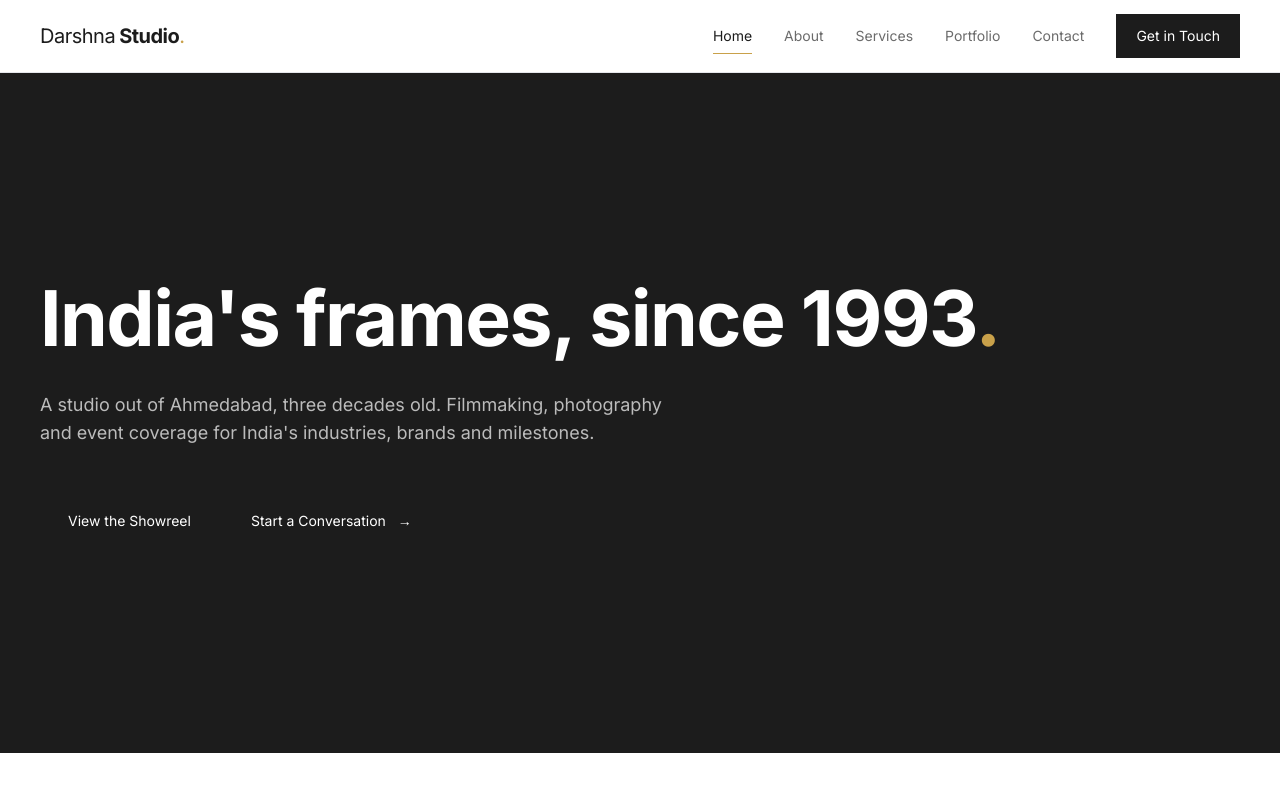
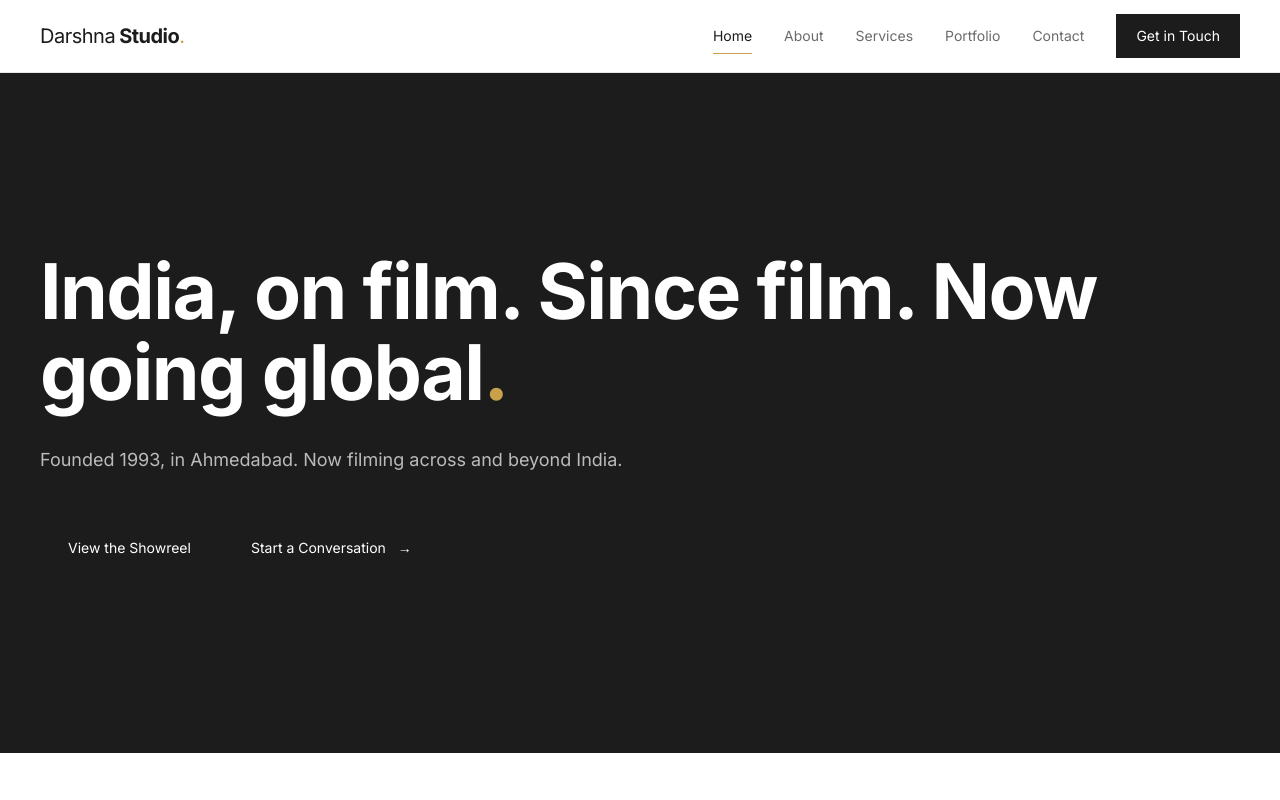
Before and after one commit to definingcode/darshna-studio-website, a React (Vite) app: page / in a window 1280 px wide. Shown: the top 800 px of the page. Built offline with nearby package versions, Linux system fonts and the light colour scheme.

Commit message:
content(hero): final headline and body

```diff
--- a/src/components/home/Hero.jsx
+++ b/src/components/home/Hero.jsx
@@ -23,13 +23,11 @@ export default function Hero() {
 
       <Container className="relative z-10 min-h-[85vh] flex flex-col justify-center py-32 lg:py-40">
         <h1 className="text-[clamp(48px,6vw,96px)] font-bold tracking-[-0.02em] leading-[1.05] text-white">
-          India's frames, since 1993<span className="text-gold">.</span>
+          India, on film. Since film. Now going global<span className="text-gold">.</span>
         </h1>
 
         <p className="mt-8 max-w-[640px] text-base md:text-lg leading-relaxed text-white/70">
-          A studio out of Ahmedabad, three decades old. Filmmaking,
-          photography and event coverage for India's industries, brands and
-          milestones.
+          Founded 1993, in Ahmedabad. Now filming across and beyond India.
         </p>
 
         <div className="mt-12 flex flex-col sm:flex-row sm:items-center gap-6 sm:gap-8">
```
